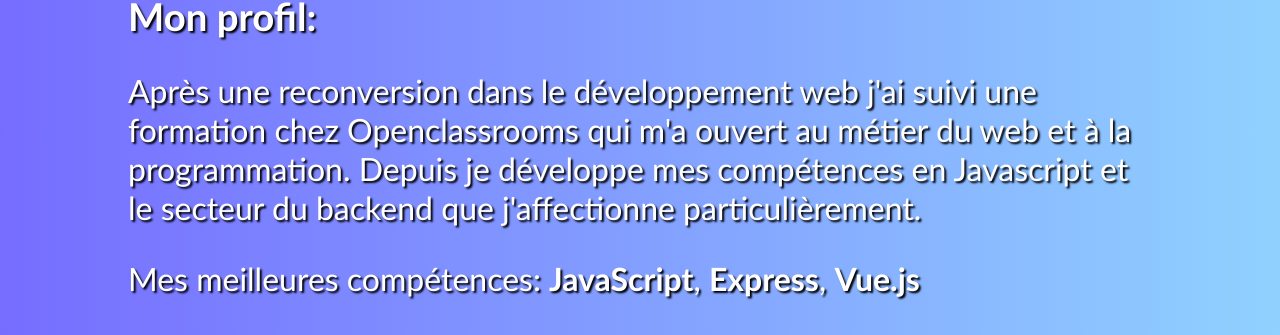
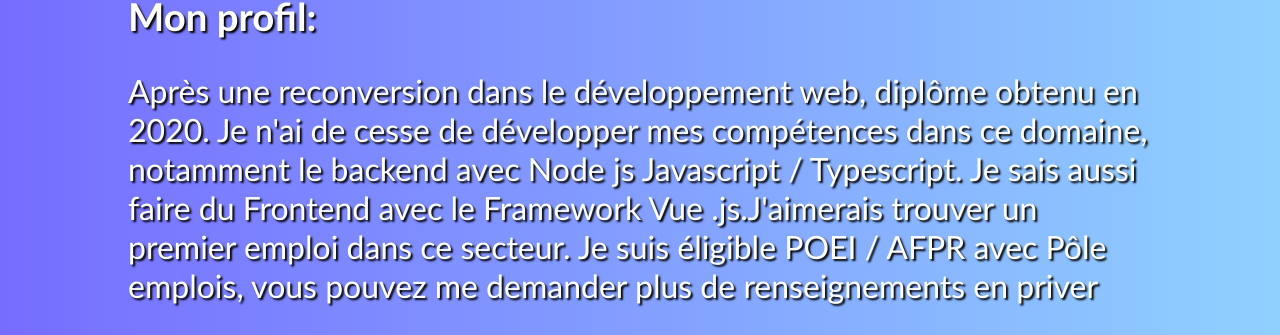
Before and after one commit to xavierpicciotto/Mon-Portfolio, a Vue app: page /#/ in a window 1280 px wide. Shown: the part 375-710 px from the top of the page. Built offline with nearby package versions, Linux system fonts and the light colour scheme.

Commit message:
Update Home.vue

```diff
--- a/src/views/Home.vue
+++ b/src/views/Home.vue
@@ -26,11 +26,7 @@
         <h3 data-aos="fade-right" class="aos-init aos-animate">Mon profil:</h3>
         <div class="presentation_box">
           <div class="presentaion_text">
-            <p>Après une reconversion dans le développement web j'ai suivi une formation chez Openclassrooms qui m'a
-              ouvert
-              au métier du web et à la programmation. Depuis je développe mes compétences en Javascript et le secteur
-              du
-              backend que j'affectionne particulièrement.</p>
+            <p>Après une reconversion dans le développement web, diplôme obtenu en 2020. Je n'ai de cesse de développer mes compétences dans ce domaine, notamment le backend avec Node js Javascript / Typescript. Je sais aussi faire du Frontend avec le Framework Vue .js.J'aimerais trouver un premier emploi dans ce secteur. Je suis éligible POEI / AFPR avec Pôle emplois, vous pouvez me demander plus de renseignements en priver</p>
             <p>Mes meilleures compétences: <strong>JavaScript</strong>, <strong>Express</strong>,
               <strong>Vue.js</strong></p>
           </div>
```
